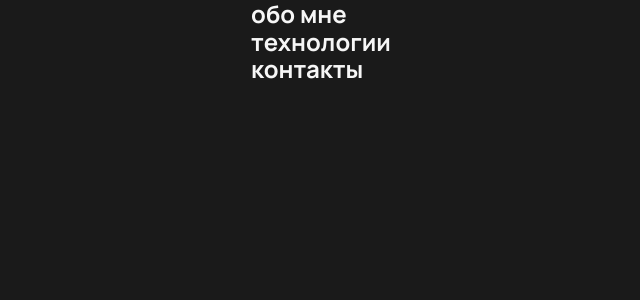
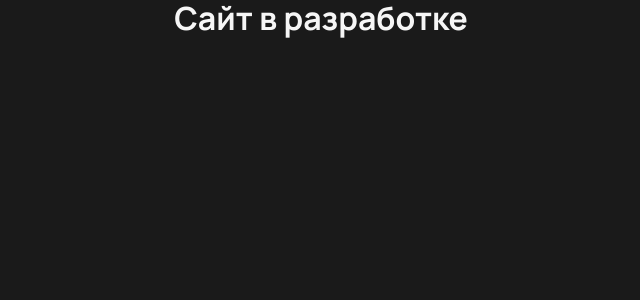
Before and after one commit to AndStrel/MyBuisnessCard, a React (Vite) app: page /about in a window 1280 px wide. Shown: the top 300 px of the page, without its empty margins (319-959 px from the left). Built offline with nearby package versions, Linux system fonts and the light colour scheme.

Commit message:
building message

```diff
--- a/src/components/app/app.tsx
+++ b/src/components/app/app.tsx
@@ -14,7 +14,13 @@ export const App: React.FC = () => {
     <div className={styles.app}>
       <Router>
         <Routes>
-          <Route path="/" element={<Navigate to="/home" replace />} />
+          <Route
+            path="/"
+            element={
+              <AboutPage />
+              // <Navigate to="/home" replace />
+            }
+          />
           <Route path="/home" element={<HomePage />} />
           <Route path="/about" element={<AboutPage />} />
         </Routes>
--- a/src/components/ui/pages/aboutPage/aboutPageUI.tsx
+++ b/src/components/ui/pages/aboutPage/aboutPageUI.tsx
@@ -3,9 +3,10 @@ import style from '@styles/components/profilePageUI.module.scss';
 export const AboutPageUI: React.FC = ({}) => {
   return (
     <div className={style.container}>
-      <h2 className={style.container__title}>обо мне</h2>
+      <h1 className={style.container__name}>Cайт в разработке</h1>
+      {/* <h2 className={style.container__title}>обо мне</h2>
       <h2 className={style.container__subtitle}>технологии</h2>
-      <h2 className={style.container__description}>контакты</h2>
+      <h2 className={style.container__description}>контакты</h2> */}
     </div>
   );
 };
```
